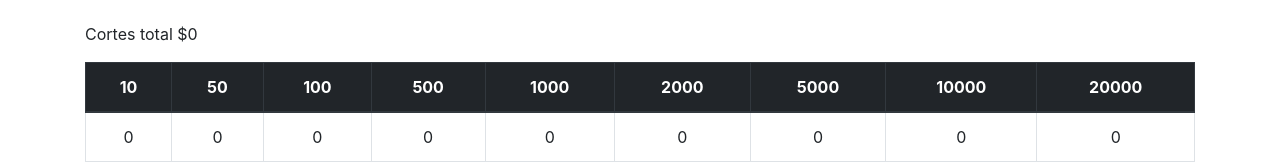
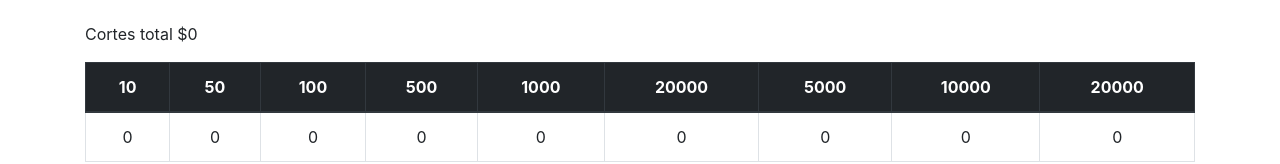
Before and after one commit to juantapia1999/calcu_gamba, an Angular app in the folder gamba-tool/: page /corte-transferencia in a window 1280 px wide. Shown: the part 440-604 px from the top of the page. Built offline with nearby package versions, Linux system fonts and the light colour scheme.

Commit message:
fix bug in corte-transferencia with the table

```diff
--- a/gamba-tool/src/app/components/corte-transferencia/corte-transferencia.component.html
+++ b/gamba-tool/src/app/components/corte-transferencia/corte-transferencia.component.html
@@ -39,7 +39,7 @@
             <table class="table table-bordered text-center">
                 <thead class="thead-dark">
                     <tr>
-                        <th *ngFor="let x of cortes.reverse()">{{x}}</th>
+                        <th *ngFor="let x of cortesRev">{{x}}</th>
                     </tr>
                 </thead>
                 <tbody>
--- a/gamba-tool/src/app/components/corte-transferencia/corte-transferencia.component.ts
+++ b/gamba-tool/src/app/components/corte-transferencia/corte-transferencia.component.ts
@@ -12,6 +12,7 @@ export class CorteTransferenciaComponent implements OnInit {
   totalTransfer: number = 0;
 
   readonly cortes: any = [20000, 10000, 5000, 2000, 1000, 500, 100, 50, 10];
+  cortesRev: any = [10, 50, 100, 500, 1000, 20000, 5000, 10000, 20000];
 
   totalCortes = [0, 0, 0, 0, 0, 0, 0, 0, 0]
 
```
